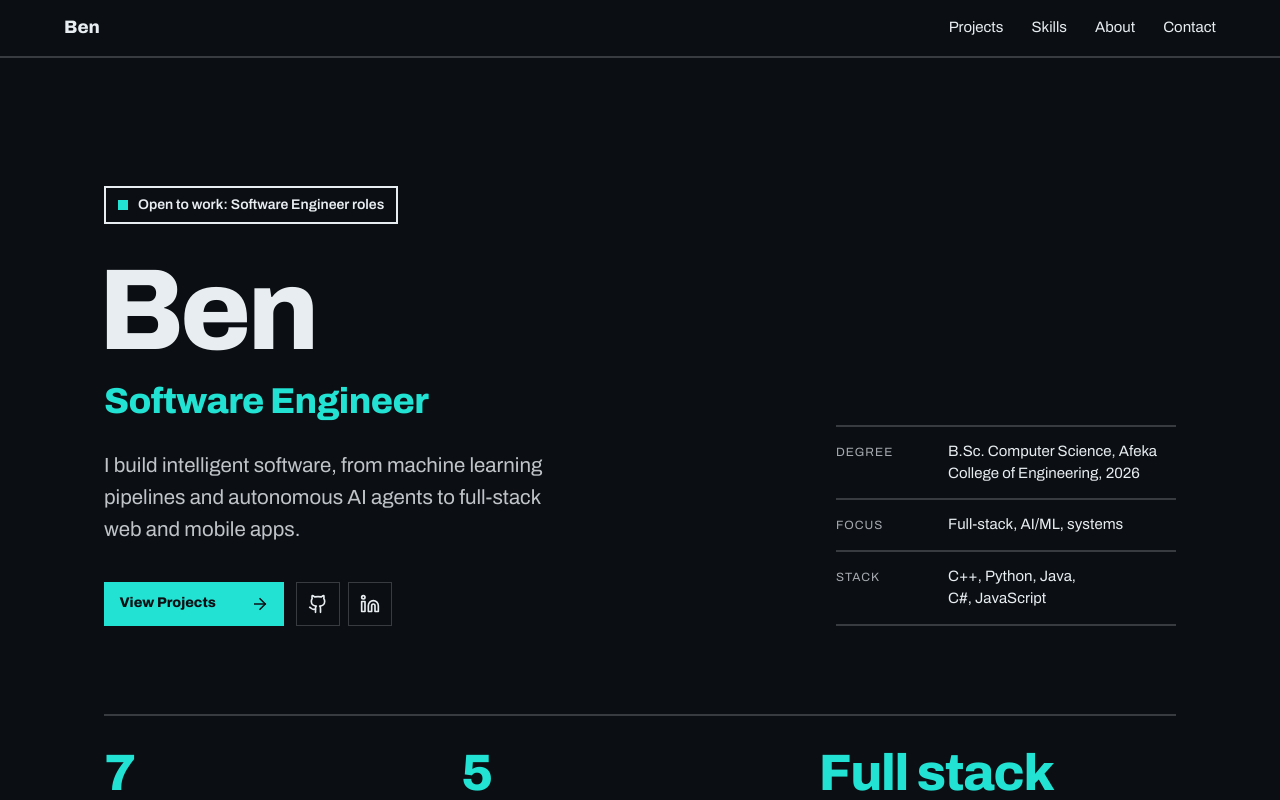
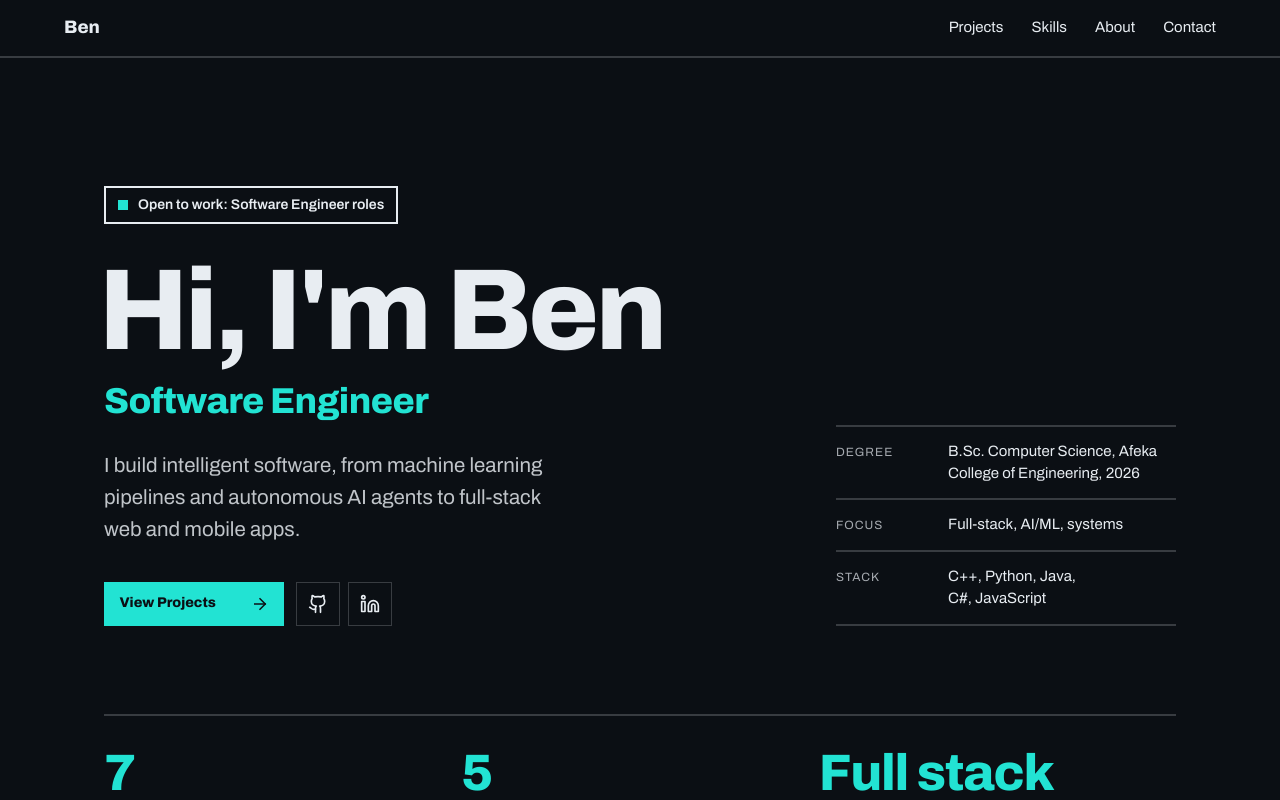
Before and after one commit to BenSarks/BenSarks.github.io, a React (Vite) app: page / in a window 1280 px wide. Shown: the top 800 px of the page. Built offline with nearby package versions, Linux system fonts and the light colour scheme.

Commit message:
Update Hero.jsx

```diff
--- a/src/components/Hero.jsx
+++ b/src/components/Hero.jsx
@@ -10,7 +10,7 @@ export default function Hero() {
           <span className="badge-dot" aria-hidden="true" />
           {PROFILE.openToWork}
         </p>
-        <h1 id="hero-name" className="hero-name">{PROFILE.name}</h1>
+        <h1 id="hero-name" className="hero-name">{PROFILE.greeting}</h1>
         <p className="hero-role">{PROFILE.role}</p>
         <p className="hero-intro">{PROFILE.intro}</p>
         <div className="hero-actions">
```
